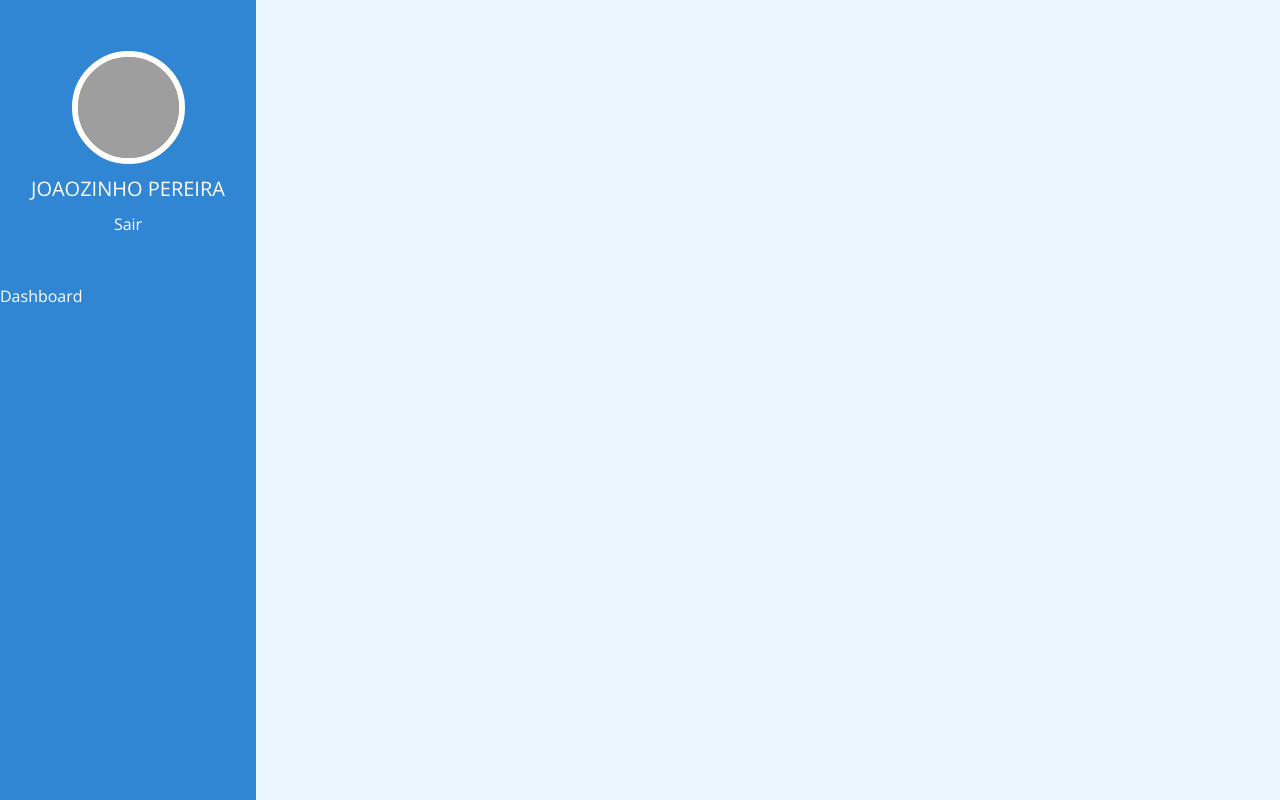
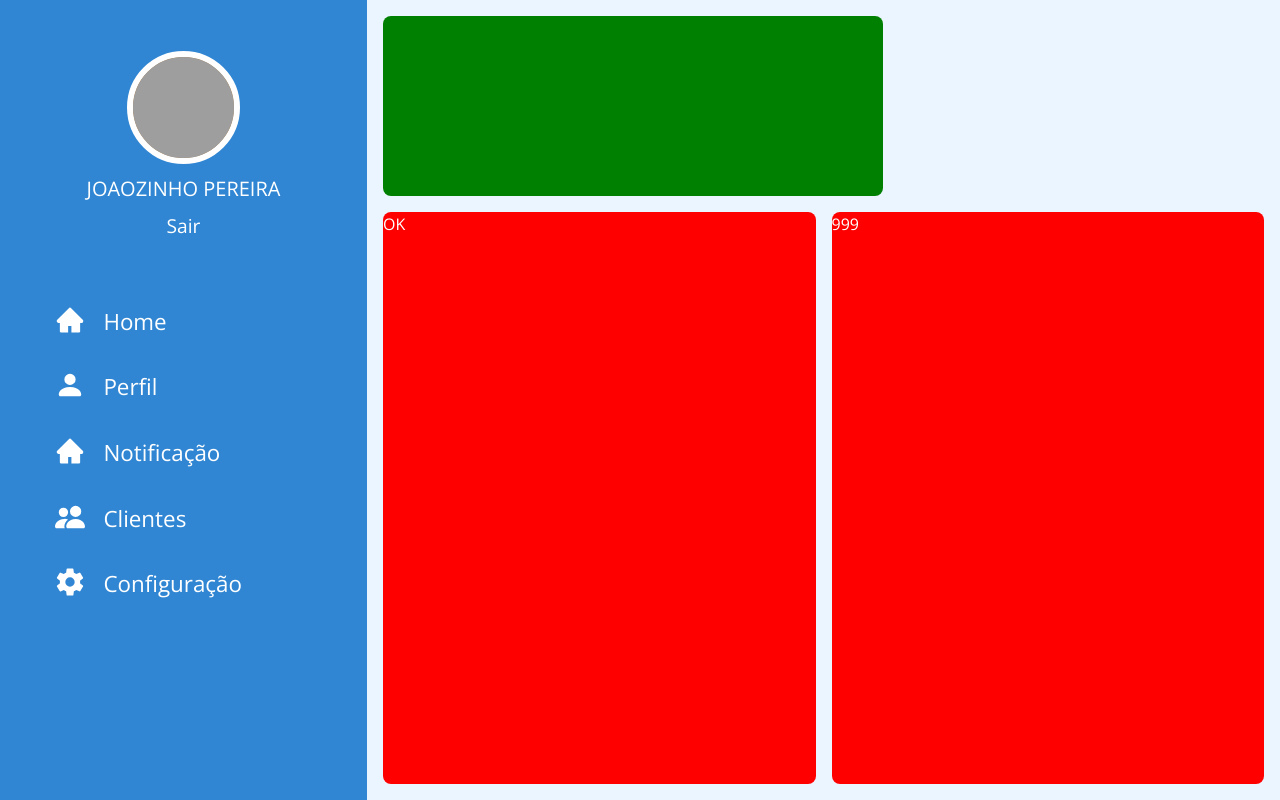
Before and after one commit to Victor-Kings/nutrili-web, a Next.js app: page /dashboard in a window 1280 px wide. Built offline with nearby package versions, Linux system fonts and the light colour scheme; grey boxes are pictures that could not be loaded.

Commit message:
finish sidebar

```diff
--- a/package.json
+++ b/package.json
@@ -20,6 +20,7 @@
   "devDependencies": {
     "@types/node": "^15.6.1",
     "@types/react": "^17.0.8",
+    "react-icons": "^4.2.0",
     "typescript": "^4.3.2"
   }
 }
--- a/src/components/Sidebar.tsx
+++ b/src/components/Sidebar.tsx
@@ -1,30 +1,72 @@
-import { Avatar, Box, Stack, Text, Link, Flex } from "@chakra-ui/react";
+import { Avatar, Box, Stack, Text, Link, Flex, Icon, textDecoration } from "@chakra-ui/react";
+import {AiFillHome} from 'react-icons/ai'
+import {BsFillPersonFill, BsFillPeopleFill} from 'react-icons/bs'
+import {IoSettingsSharp} from 'react-icons/io5'
 
 export function Sidebar() {
 
     return (
         <>
-            <Box as="aside" w="64" mr="8" bgColor="blue.300" h="100vh">
+            <Box as="aside" w="367px" mr={4} bgColor="blue.300" h="100vh">
                 <Flex flex="1" justifyContent="center" pt="51px">
-                    <Avatar name="Dan Abrahmov" src="https://bit.ly/dan-abramov" width="113px" height="113px" border="6px solid white"/>
+                    <Avatar name="Dan Abrahmov" src="https://bit.ly/dan-abramov" width="113px" height="113px" border="6px solid white" />
                 </Flex>
                 <Stack spacing="12" align="flex-start" flex="1">
-                    <Box  w="100%">
+                    <Box w="100%">
                         <Flex flex="1" w="100%" justifyContent="center" pt="10px" direction="column">
                             <Text fontWeight='normal' color="white" fontSize="20px" alignSelf="center">JOAOZINHO PEREIRA</Text>
                             <Link alignSelf="center">
-                                <Text mt="2" fontWeight="medium">Sair</Text>
+                                <Text mt="2" fontWeight="medium" fontSize="1.2rem">Sair</Text>
                             </Link>
                         </Flex>
-                        <Stack spacing='4' mt='8' align="stretch">
-                            <Link display='flex' align="center">
-                                <Text mt="4" fontWeight="medium">Dashboard</Text>
+                        <Stack spacing='8' mt='4rem' align="stretch">
+                            <Link display='flex' flex="1" align="center" _hover={{ textDecoration: "none" }}>
+                                <Icon as={AiFillHome} fontSize={30} justifyContent="flex-start" ml="15%" />
+                                <Text fontWeight="medium" ml="5%" textDecoration="none" fontSize="1.4rem">Home</Text>
+                            </Link>
+                            <Link display='flex' flex="1" align="center" _hover={{ textDecoration: "none" }}>
+                                <Icon as={BsFillPersonFill} fontSize={30} justifyContent="flex-start" ml="15%" />
+                                <Text fontWeight="medium" ml="5%" textDecoration="none" fontSize="1.4rem">Perfil</Text>
+                            </Link>
+                            <Link display='flex' flex="1" align="center" _hover={{ textDecoration: "none" }}>
+                                <Icon as={AiFillHome} fontSize={30} justifyContent="flex-start" ml="15%" />
+                                <Text fontWeight="medium" ml="5%" textDecoration="none" fontSize="1.4rem">Notificação</Text>
+                            </Link>
+                            <Link display='flex' flex="1" align="center" _hover={{ textDecoration: "none" }}>
+                                <Icon as={BsFillPeopleFill} fontSize={30} justifyContent="flex-start" ml="15%" />
+                                <Text fontWeight="medium" ml="5%" textDecoration="none" fontSize="1.4rem">Clientes</Text>
+                            </Link>
+                            <Link display='flex' flex="1" align="center" _hover={{ textDecoration: "none" }}>
+                                <Icon as={IoSettingsSharp} fontSize={30} justifyContent="flex-start" ml="15%" />
+                                <Text fontWeight="medium" ml="5%" textDecoration="none" fontSize="1.4rem">Configuração</Text>
                             </Link>
                         </Stack>
                     </Box>
-
                 </Stack>
             </Box>
         </>
     );
 }
+
+
+
+{/* <Flex borderTop="2px" borderColor="gray">
+<Link display='flex' align="center" margin="auto">
+    <Text mt="4" fontWeight="medium">Perfil</Text>
+</Link>
+</Flex>
+<Flex borderTop="2px" borderColor="gray">
+<Link display='flex' align="center" margin="auto">
+    <Text mt="4" fontWeight="medium">Notificações</Text>
+</Link>
+</Flex>
+<Flex borderTop="2px" borderColor="gray">
+<Link display='flex' align="center" margin="auto">
+    <Text mt="4" fontWeight="medium">Clientes</Text>
+</Link>
+</Flex>
+<Flex borderTop="2px" borderColor="gray">
+<Link display='flex' align="center" margin="auto">
+    <Text mt="4" fontWeight="medium">Configurações</Text>
+</Link>
+</Flex> */}
--- a/src/pages/dashboard.tsx
+++ b/src/pages/dashboard.tsx
@@ -1,10 +1,20 @@
-import { Flex } from "@chakra-ui/react";
+import { Box, SimpleGrid } from "@chakra-ui/react";
+import { Flex, Text } from "@chakra-ui/react";
 import { Sidebar } from "../components/Sidebar";
 
 export default function Dashboard() {
     return (
-        <Flex direction="column" h="100vh">
-            <Sidebar/>
+        <Flex direction="row" h="100vh">
+            <Sidebar />
+            <Flex flex="1" flexDirection="column" mr={4} mb={4}>
+                <SimpleGrid columns={2} spacingY="10px" pt={4}>
+                    <Box p={4} borderRadius={8} width="500px" height="180px" backgroundColor="green">  </Box>
+                </SimpleGrid>
+                <SimpleGrid columns={2} width="100%" h="100%" spacingX={4} spacingY={4} justifyContent="space-evenly" mt={4}>
+                    <Box borderRadius={8} backgroundColor="red">OK</Box>
+                    <Box borderRadius={8} backgroundColor="red">999</Box>
+                </SimpleGrid>
+            </Flex>
         </Flex>
     )
 }
```
Also changed, not shown: 1 other file (tests, documents, lock files or other folders).
